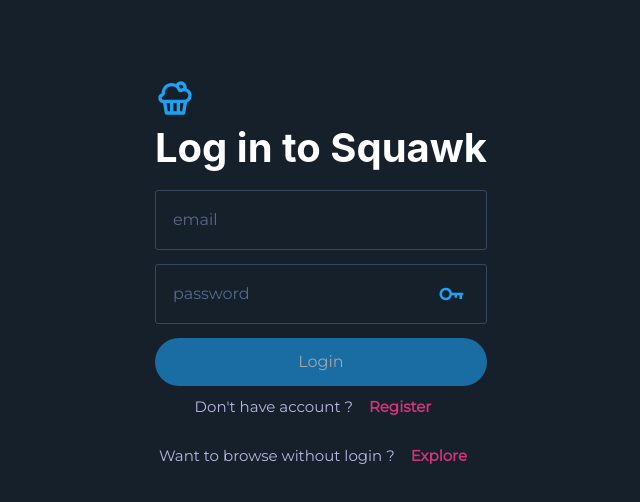
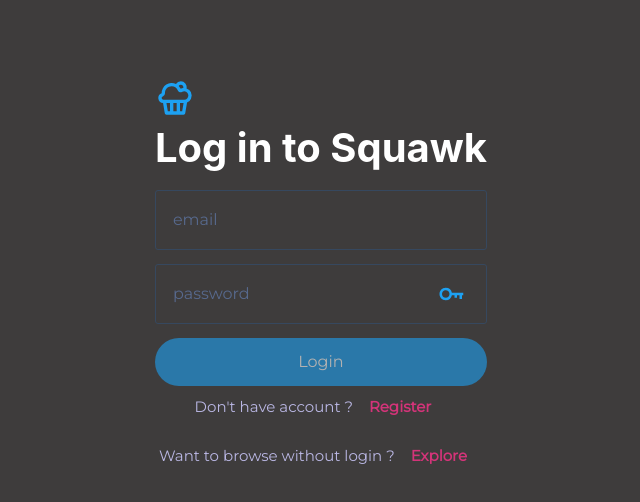
Before and after one commit to alig2039/projSqwk, a React (Create React App) app: page /login in a window 1280 px wide. Shown: the top 502 px of the page, without its empty margins (319-959 px from the left). Built offline with nearby package versions, Linux system fonts and the light colour scheme; no server answers; a web font is replaced by a local one.

Commit message:
different background colour selected for site in keeping with the dark theme

```diff
--- a/src/App.css
+++ b/src/App.css
@@ -1,7 +1,7 @@
 @import url("https://fonts.googleapis.com/css2?family=Flamenco&family=Montserrat&display=swap");
 
 :root {
-  --black: #15202b;
+  --black: #3E3C3C;
   --white: white;
   --text: white;
   --flamenco: "Flamenco", cursive;
```
